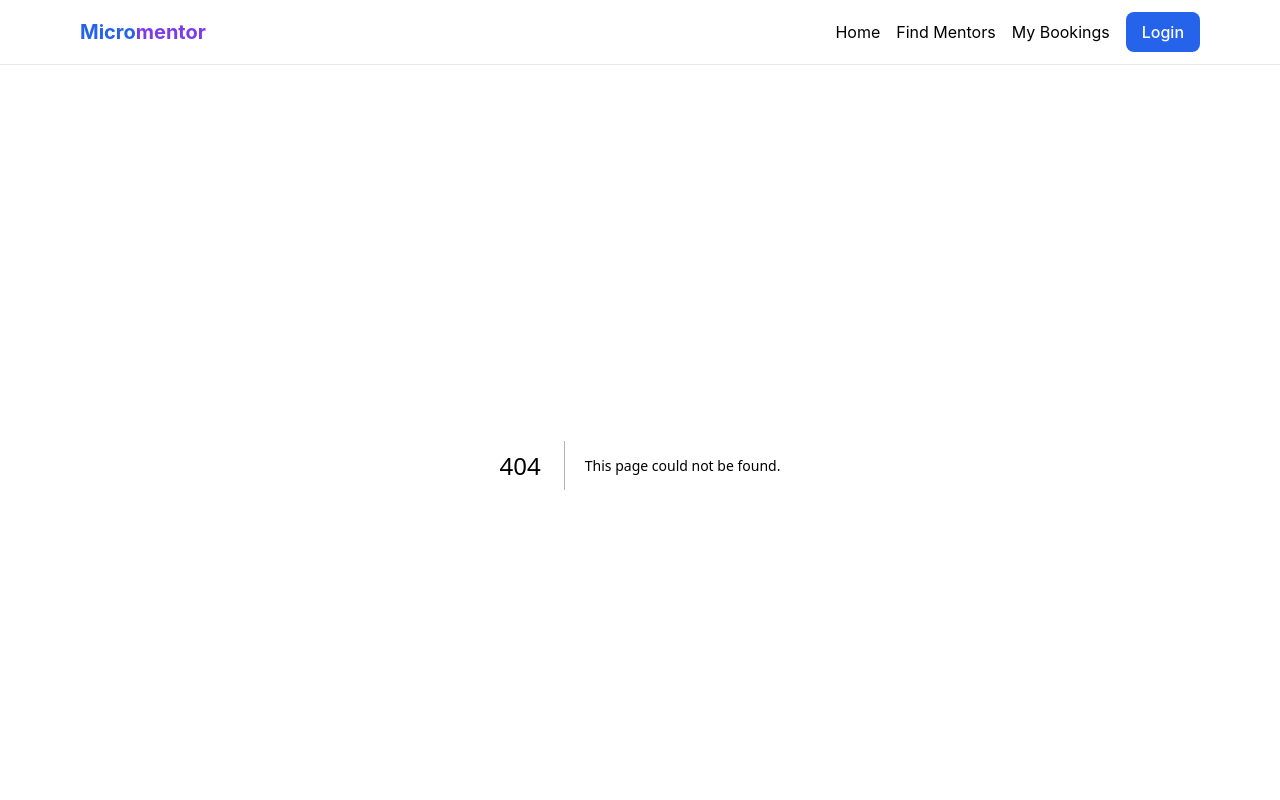
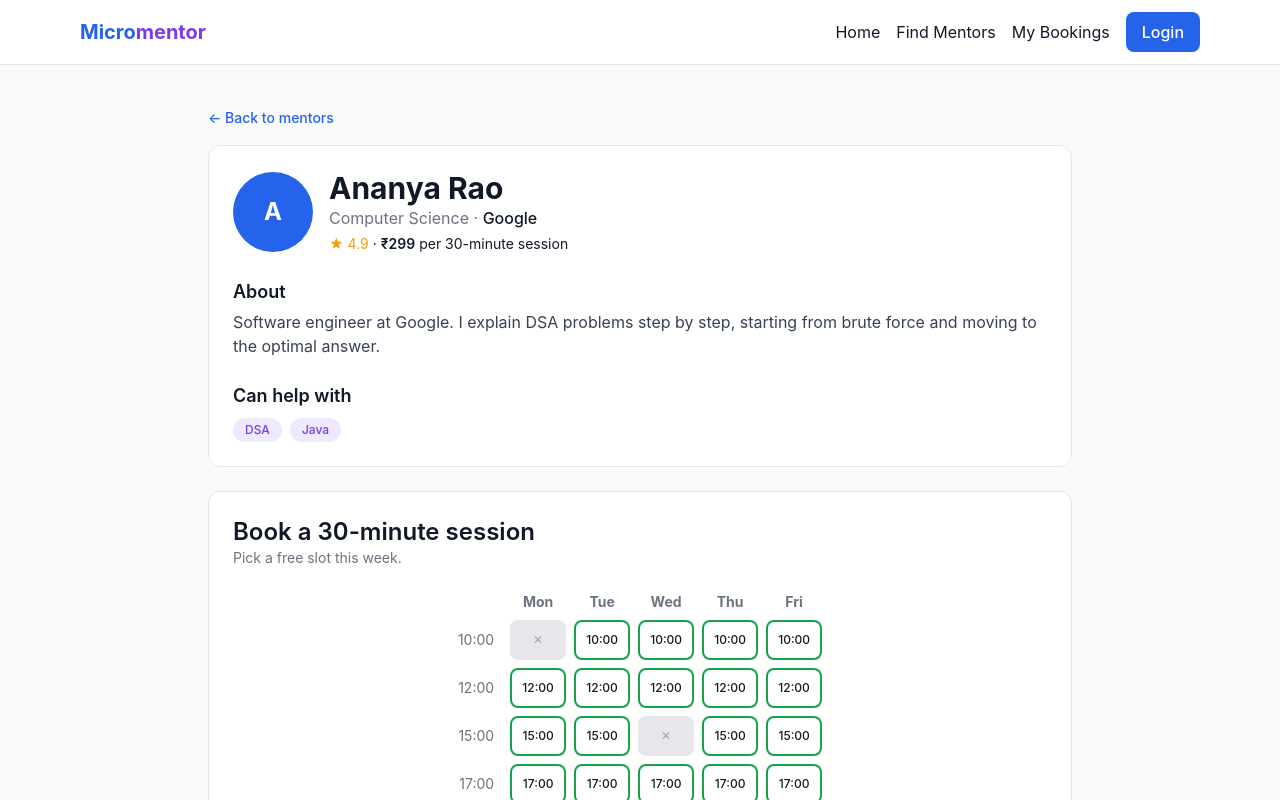
Before and after one commit to sakshisharathshetty/Micro-Mentor-, a Next.js app: page /mentors/1 in a window 1280 px wide. Before the commit this address had no page. Shown: the top 800 px of the page. Built offline with nearby package versions, Linux system fonts and the light colour scheme.

Commit message:
feat: add dynamic route for mentor profile page

```diff
--- /dev/null
+++ b/app/mentors/[id]/page.js
@@ -0,0 +1,16 @@
+// OWNER: Saniha — Issue #20 (Mentor profile page)
+// The [id] in the folder name makes this ONE page work for
+// /mentors/1, /mentors/2, /mentors/3 ... It reads the id from the URL.
+
+import { mentors } from "@/data/mentors";
+import MentorProfile from "@/components/MentorProfile";
+
+// Tells Next.js which mentor ids exist
+export function generateStaticParams() {
+  return mentors.map((m) => ({ id: String(m.id) }));
+}
+
+export default async function MentorPage({ params }) {
+  const { id } = await params;
+  return <MentorProfile id={Number(id)} />;
+}
```
